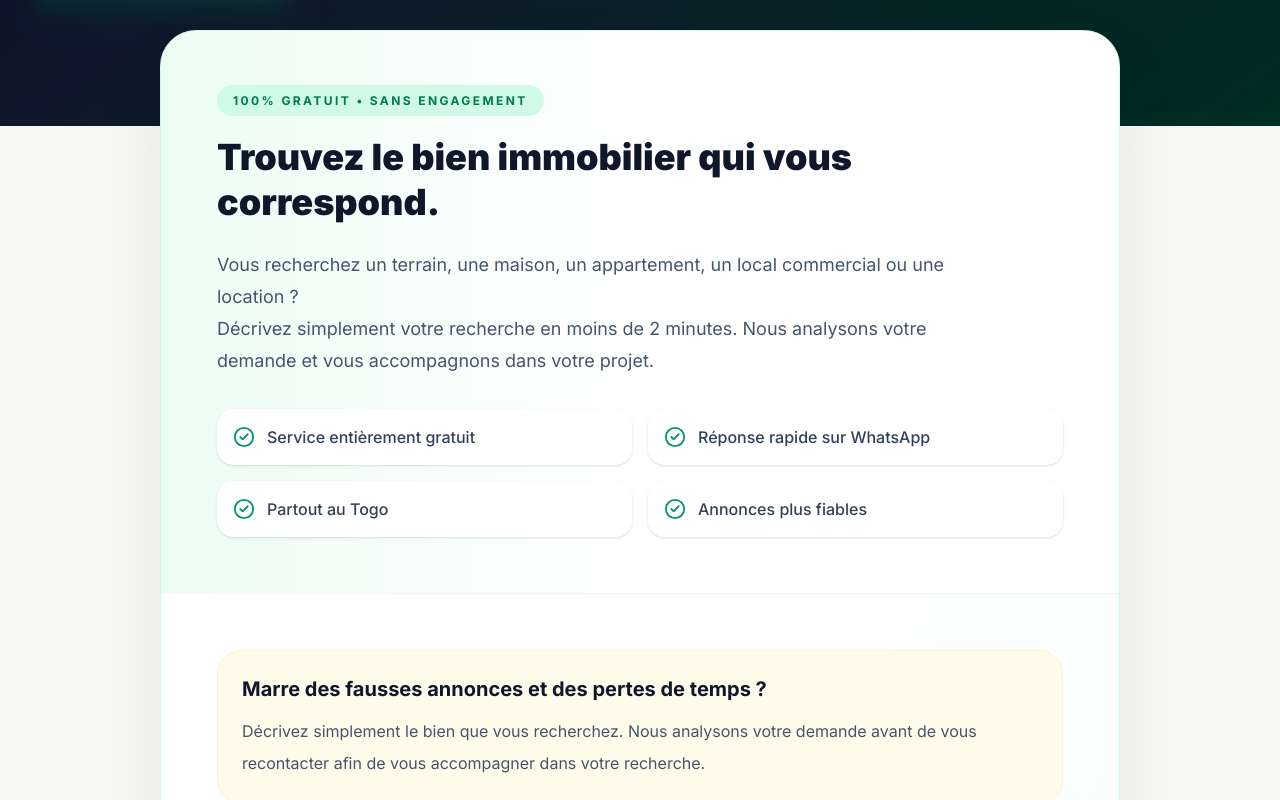
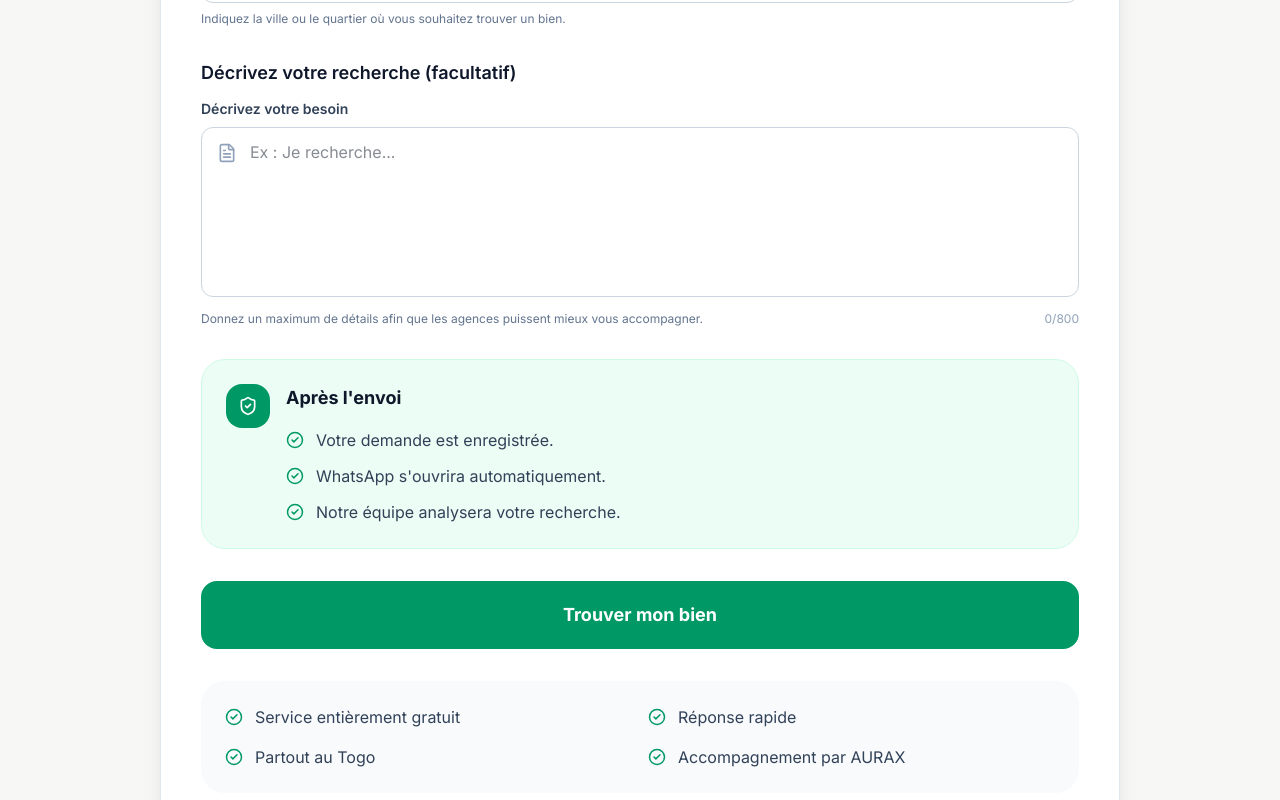
Before and after one commit to immobilierfiabletogo/AURAX, a Next.js app: page /demandes in a window 1280 px wide. Shown: the part 860-1660 px from the top of the page. Built offline with nearby package versions, Linux system fonts and the light colour scheme; no server answers.

Commit message:
Refonte de la landing page demandes pour améliorer la conversion

```diff
--- a/app/demandes/page.tsx
+++ b/app/demandes/page.tsx
@@ -1,29 +1,21 @@
-import Hero from '@/components/requests/Hero'
 import RequestForm from '@/components/requests/RequestForm'
 
 export default function DemandesPage() {
   return (
     <main className="min-h-screen bg-[#f7f7f5]">
-
-      <Hero />
-
       <section
         id="request-form"
         className="
-          relative
-          z-10
           mx-auto
-          -mt-24
           max-w-5xl
           px-4
-          pb-24
+          py-10
           sm:px-6
           lg:px-8
         "
       >
         <RequestForm />
       </section>
-
     </main>
   )
 }
--- a/components/requests/RequestForm.tsx
+++ b/components/requests/RequestForm.tsx
@@ -1,7 +1,7 @@
 'use client'
 
 import { useState } from 'react'
-import { ShieldCheck, CheckCircle2 } from 'lucide-react'
+import { CheckCircle2, ShieldCheck } from 'lucide-react'
 import { createClient } from '@/lib/supabase/client'
 
 import BudgetInput from './BudgetInput'
@@ -96,82 +96,33 @@ Merci de m'accompagner dans ma recherche.`
   }
 
   return (
-    <section className="overflow-hidden rounded-[36px] border border-emerald-100 bg-gradient-to-br from-white via-white to-emerald-50 shadow-[0_30px_70px_rgba(15,23,42,.08)]">
+    <section className="rounded-3xl border border-slate-200 bg-white shadow-xl">
 
-      <div className="border-b border-slate-100 bg-gradient-to-r from-emerald-50 via-white to-white p-10 lg:p-14">
+      <div className="border-b border-slate-100 p-8 lg:p-10">
 
-        <span className="rounded-full bg-emerald-100 px-4 py-2 text-xs font-bold uppercase tracking-[0.2em] text-emerald-700">
-          100% Gratuit • Sans engagement
+        <span className="inline-flex rounded-full bg-emerald-100 px-4 py-2 text-xs font-bold uppercase tracking-wider text-emerald-700">
+          Gratuit • Sans engagement
         </span>
 
-        <h2 className="mt-6 text-4xl font-black leading-tight text-slate-900">
-          Trouvez le bien immobilier qui vous correspond.
+        <h2 className="mt-5 text-3xl font-black text-slate-900 lg:text-4xl">
+          Trouvez le bien immobilier qui vous correspond
         </h2>
 
-        <p className="mt-6 max-w-3xl text-lg leading-8 text-slate-600">
-          Vous recherchez un terrain, une maison, un appartement, un local
-          commercial ou une location ?
-          <br />
-          Décrivez simplement votre recherche en moins de 2 minutes.
-          Nous analysons votre demande et vous accompagnons dans votre projet.
+        <p className="mt-4 max-w-2xl text-lg leading-8 text-slate-600">
+          Décrivez simplement votre recherche.
+          Notre équipe analysera votre demande avant de vous recontacter.
         </p>
-
-        <div className="mt-8 grid gap-4 sm:grid-cols-2">
-
-          <div className="flex items-center gap-3 rounded-2xl bg-white p-4 shadow-sm">
-            <CheckCircle2 className="text-emerald-600" size={22} />
-            <span className="font-medium text-slate-700">
-              Service entièrement gratuit
-            </span>
-          </div>
-
-          <div className="flex items-center gap-3 rounded-2xl bg-white p-4 shadow-sm">
-            <CheckCircle2 className="text-emerald-600" size={22} />
-            <span className="font-medium text-slate-700">
-              Réponse rapide sur WhatsApp
-            </span>
-          </div>
-
-          <div className="flex items-center gap-3 rounded-2xl bg-white p-4 shadow-sm">
-            <CheckCircle2 className="text-emerald-600" size={22} />
-            <span className="font-medium text-slate-700">
-              Partout au Togo
-            </span>
-          </div>
-
-          <div className="flex items-center gap-3 rounded-2xl bg-white p-4 shadow-sm">
-            <CheckCircle2 className="text-emerald-600" size={22} />
-            <span className="font-medium text-slate-700">
-              Annonces plus fiables
-            </span>
-          </div>
-
-        </div>
 
       </div>
 
       <form
         onSubmit={handleSubmit}
-        className="space-y-10 p-10 lg:p-14"
+        className="space-y-8 p-8 lg:p-10"
       >
-
-        <div className="rounded-3xl border border-amber-100 bg-amber-50 p-6">
-
-          <h3 className="text-xl font-bold text-slate-900">
-            Marre des fausses annonces et des pertes de temps ?
-          </h3>
-
-          <p className="mt-3 leading-8 text-slate-600">
-            Décrivez simplement le bien que vous recherchez.
-            Nous analysons votre demande avant de vous recontacter afin de
-            vous accompagner dans votre recherche.
-          </p>
-
-        </div>
 
         <div>
 
-          <label className="mb-3 block text-lg font-bold text-slate-900">
+          <label className="mb-3 block text-lg font-semibold text-slate-900">
             Quel bien recherchez-vous ?
           </label>
 
@@ -189,8 +140,8 @@ Merci de m'accompagner dans ma recherche.`
 
         <div>
 
-          <label className="mb-3 block text-lg font-bold text-slate-900">
-            Quel est votre budget ?
+          <label className="mb-3 block text-lg font-semibold text-slate-900">
+            Budget
           </label>
 
           <BudgetInput
@@ -207,7 +158,7 @@ Merci de m'accompagner dans ma recherche.`
 
         <div>
 
-          <label className="mb-3 block text-lg font-bold text-slate-900">
+          <label className="mb-3 block text-lg font-semibold text-slate-900">
             Zone recherchée (facultatif)
           </label>
 
@@ -225,8 +176,8 @@ Merci de m'accompagner dans ma recherche.`
 
         <div>
 
-          <label className="mb-3 block text-lg font-bold text-slate-900">
-            Précisez votre recherche (facultatif)
+          <label className="mb-3 block text-lg font-semibold text-slate-900">
+            Décrivez votre recherche (facultatif)
           </label>
 
           <DescriptionTextarea
@@ -247,23 +198,55 @@ Merci de m'accompagner dans ma recherche.`
           </div>
         )}
 
-        <div className="flex items-start gap-4 rounded-3xl border border-emerald-100 bg-gradient-to-r from-emerald-50 via-white to-white p-6">
+                <div className="rounded-3xl border border-emerald-100 bg-emerald-50 p-6">
 
-          <div className="rounded-2xl bg-emerald-600 p-3 text-white">
-            <ShieldCheck size={20} />
-          </div>
+          <div className="flex items-start gap-4">
 
-          <div>
+            <div className="rounded-2xl bg-emerald-600 p-3 text-white">
+              <ShieldCheck size={20} />
+            </div>
 
-            <h3 className="font-bold text-slate-900">
-              Que se passe-t-il ensuite ?
-            </h3>
+            <div>
 
-            <p className="mt-2 text-sm leading-7 text-slate-600">
-              Après l'envoi de votre demande, une conversation WhatsApp
-              s'ouvrira automatiquement afin que notre équipe puisse traiter
-              votre recherche dans les meilleurs délais.
-            </p>
+              <h3 className="text-lg font-bold text-slate-900">
+                Après l'envoi
+              </h3>
+
+              <div className="mt-4 space-y-3">
+
+                <div className="flex items-center gap-3">
+                  <CheckCircle2
+                    size={18}
+                    className="text-emerald-600"
+                  />
+                  <span className="text-slate-700">
+                    Votre demande est enregistrée.
+                  </span>
+                </div>
+
+                <div className="flex items-center gap-3">
+                  <CheckCircle2
+                    size={18}
+                    className="text-emerald-600"
+                  />
+                  <span className="text-slate-700">
+                    WhatsApp s'ouvrira automatiquement.
+                  </span>
+                </div>
+
+                <div className="flex items-center gap-3">
+                  <CheckCircle2
+                    size={18}
+                    className="text-emerald-600"
+                  />
+                  <span className="text-slate-700">
+                    Notre équipe analysera votre recherche.
+                  </span>
+                </div>
+
+              </div>
+
+            </div>
 
           </div>
 
@@ -271,15 +254,76 @@ Merci de m'accompagner dans ma recherche.`
 
         <button
           disabled={loading}
-          className="w-full rounded-2xl bg-emerald-600 py-5 text-lg font-bold text-white transition hover:bg-emerald-500 disabled:cursor-not-allowed disabled:opacity-60"
+          className="
+            w-full
+            rounded-2xl
+            bg-emerald-600
+            py-5
+            text-lg
+            font-bold
+            text-white
+            transition
+            duration-300
+            hover:bg-emerald-500
+            disabled:cursor-not-allowed
+            disabled:opacity-60
+          "
         >
           {loading
             ? 'Envoi en cours...'
-            : 'Envoyer'}
+            : 'Trouver mon bien'}
         </button>
 
+        <div className="rounded-3xl bg-slate-50 p-6">
+
+          <div className="grid gap-4 sm:grid-cols-2">
+
+            <div className="flex items-center gap-3">
+              <CheckCircle2
+                size={18}
+                className="text-emerald-600"
+              />
+              <span className="text-slate-700">
+                Service entièrement gratuit
+              </span>
+            </div>
+
+            <div className="flex items-center gap-3">
+              <CheckCircle2
+                size={18}
+                className="text-emerald-600"
+              />
+              <span className="text-slate-700">
+                Réponse rapide
+              </span>
+            </div>
+
+            <div className="flex items-center gap-3">
+              <CheckCircle2
+                size={18}
+                className="text-emerald-600"
+              />
+              <span className="text-slate-700">
+                Partout au Togo
+              </span>
+            </div>
+
+            <div className="flex items-center gap-3">
+              <CheckCircle2
+                size={18}
+                className="text-emerald-600"
+              />
+              <span className="text-slate-700">
+                Accompagnement par AURAX
+              </span>
+            </div>
+
+          </div>
+
+        </div>
+
         <p className="text-center text-sm leading-6 text-slate-500">
-          Aucune inscription requise • Aucune obligation d'achat • Réponse rapide.
+          Aucune inscription requise • Sans engagement • Vous serez redirigé vers WhatsApp après l'envoi.
         </p>
 
       </form>
```
